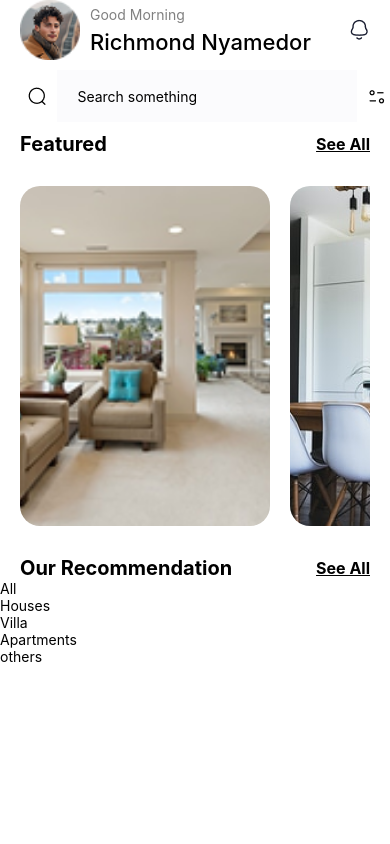
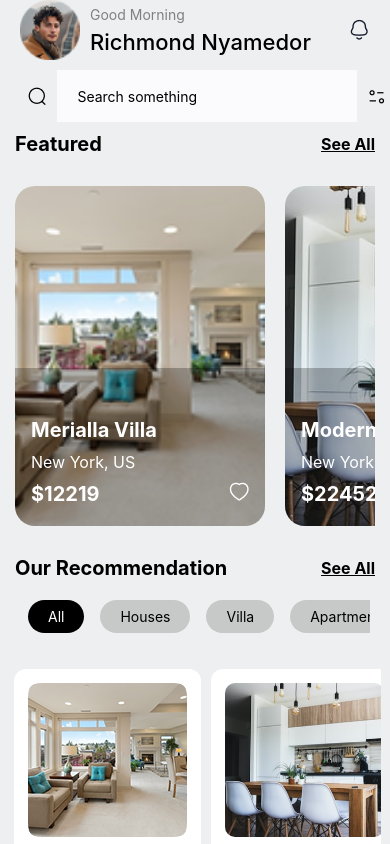
Before and after one commit to PROFF-1/Real-Estate-Commerce-App, a React Native app: screen / in a window 390 px wide. Built offline with nearby package versions, Linux system fonts and the light colour scheme.

Commit message:
Home Screen created and rendered

```diff
--- a/Data/Data.js
+++ b/Data/Data.js
@@ -32,6 +32,40 @@ export const houses=[
 ]
 
 
+export const newhouses=[
+  {
+    id:'1',
+    name:'La Grand Maison',
+    location: 'New York, US',
+    amount: `$${12219}`,
+    rating: 4.8,
+    photo: require('../assets/house1.png')
+  },
+  {
+    id:'2',
+    name:'La Grand Maison',
+    location: 'New York, US',
+    amount: `$${22452}`,
+    rating: 4.8,
+    photo: require('../assets/house4.png')
+  },{
+    id:'3',
+    name:'La Grand Maison',
+    location: 'New York, US',
+    amount: `$${52219}`,
+    rating: 4.9,
+    photo: require('../assets/house2.png')
+  },{
+    id:'4',
+    name:'La Grand Maison',
+    location: 'New York, US',
+    amount: `$${92219}`,
+    rating: 4.9,
+    photo: require('../assets/house3.png')
+  },
+]
+
+
 
 export const typesTab=[
   {
--- a/Screens/HomeScreen.js
+++ b/Screens/HomeScreen.js
@@ -2,7 +2,7 @@ import { View, Text,SafeAreaView,Image,TextInput, ScrollView,FlatList} from 'rea
 import React from 'react'
 import { styles } from '../Styles/Styles'
 import { StatusBar } from 'expo-status-bar'
-import { houses, typesTab } from '../Data/Data'
+import { houses, typesTab, newhouses} from '../Data/Data'
 
 export default function HomeScreen() {
   return (
@@ -43,7 +43,7 @@ export default function HomeScreen() {
           <Text style={styles.featured}>Featured</Text>
           <Text style={styles.sellAll}>See All</Text>
         </View>
-        <View style={{paddingHorizontal:20,marginVertical:30}}>
+        <View style={{paddingHorizontal:15,marginVertical:30,position:'relative'}}>
           <FlatList
           data={houses}
           renderItem={({item})=>{
@@ -53,6 +53,19 @@ export default function HomeScreen() {
                 source={item.photo}
                 style={styles.housesPhoto}
                 />
+                <View style={styles.houseDetails}>
+                  <Text style={styles.houseName}>
+                    {item.name}
+                  </Text>
+                  <Text style={styles.location}>
+                    {item.location}
+                  </Text>
+                  <View style={styles.amountAndLike }>
+                    <Text style={styles.amount}>{item.amount}</Text>
+                    <Image source={require('../assets/like.png')}
+                    />
+                  </View>
+                </View>
               </View>
             )
           }}
@@ -65,16 +78,52 @@ export default function HomeScreen() {
           <Text style={styles.featured}>Our Recommendation</Text>
           <Text style={styles.sellAll}>See All</Text>
         </View>
-        <View>
+        <View style={styles.tabsContainer}>
           <FlatList
           data={typesTab}
           renderItem={({item})=>{
             return(
-              <View>
-                <Text>{item.name}</Text>
+              <View style={[styles.tabs, {backgroundColor:item.id==='1'? 'black':'#c7c9c8'}]}>
+                <Text style={{color:item.id==='1'? 'white':'black'}}>{item.name}</Text>
               </View>
             )
-          }}/>
+          }}
+           horizontal
+           showsHorizontalScrollIndicator={false}
+          />
+        </View>
+        <View style={{paddingHorizontal:9}}>
+          <FlatList
+             data={newhouses}
+             renderItem={({item})=>{
+               return(
+                 <View style={styles.itemHolder}>
+                  <View style={styles.houseImageContainer}>
+                    <Image source={item.photo}
+
+                    style={{height:154,width:159,borderRadius:10}}
+                    />
+                  </View>
+                  <View>
+                    <Text style={styles.otherHouseName}>{item.name}</Text>
+                    <Text style={styles.otherHouseLocation}>{item.location}</Text>
+                    <View style={styles.amountAndLike}>
+                      <Text style={styles.otherHouseAmount}>
+                        {item.amount}
+                      </Text>
+                      <Image source={require('../assets/like.png')}
+                      tintColor='black'/>
+                    </View>
+                  </View>
+                 </View>
+               )
+             }}
+             vertical
+             numColumns={2}
+             showsHorizontalScrollIndicator={false}
+             keyExtractor={item=>(item.id)}
+             nestedScrollEnabled={false}
+          />
         </View>
         <StatusBar/>
       </ScrollView>
--- a/Styles/Styles.js
+++ b/Styles/Styles.js
@@ -24,7 +24,7 @@ export const styles = StyleSheet.create({
 
   homeScreenContainer:{
     flex:1,
-    backgroundColor:'#fff',
+    backgroundColor:'#edeff0',
   },
 
   authTextContainer:{
@@ -129,7 +129,7 @@ export const styles = StyleSheet.create({
     flexDirection:'row',
     alignItems:'center',
     justifyContent:'space-between',
-    marginHorizontal:20
+    marginHorizontal:15
   },
 
   featured:{
@@ -155,5 +155,97 @@ export const styles = StyleSheet.create({
     height:340,
     width:250,
     borderRadius:20
+  },
+
+  tabs:{
+    alignContent:'center',
+    justifyContent:'space-between',
+    paddingVertical:8,
+    paddingHorizontal:20,
+    borderRadius:30,
+    marginHorizontal:8
+  },
+  tabsContainer:{
+    paddingHorizontal:20,
+    marginVertical:20
+
+  },
+
+  houseDetails:{
+    backgroundColor:'green',
+    position:'absolute',
+    bottom:0,
+    width:'100%',
+    height:158,
+    backgroundColor:'rgba(0,0,0,0.25)',
+    borderBottomLeftRadius:20,
+    borderBottomRightRadius:20,
+    paddingTop:50,
+    paddingHorizontal: 16,
+
+  },
+
+  houseName:{
+    fontSize: 20,
+    color:'white',
+    fontWeight:'bold',
+    marginBottom:10,
+  },
+
+  location:{
+    color:'white',
+    fontSize:16,
+    marginBottom:10,
+
+  },
+
+  amountAndLike:{
+    display:'flex',
+    flexDirection:'row',
+    justifyContent:'space-between'
+  },
+
+  amount:{
+    fontSize:20,
+    color:'white',
+    fontWeight:'bold'
+  },
+
+  houseImageContainer:{
+    height:154,
+    width:159,
+
+  },
+
+  itemHolder:{
+    backgroundColor:'#fff',
+    marginHorizontal:5,
+    marginVertical:16,
+   paddingTop:14,
+   paddingHorizontal:14,
+   paddingBottom:20,
+   borderRadius:12
+  },
+
+  otherHouseName:{
+    fontWeight:'bold',
+    fontSize:16,
+    marginTop:12
+  },
+
+
+  otherHouseLocation: {
+    fonSize: 12,
+    color: '#8c8e98',
+    marginVertical:10
+  },
+
+
+  otherHouseAmount:{
+    fontSize: 16,
+    fontWeight:'bold'
   }
+
+
+
 })
```
Also changed, not shown: assets/like.png (added).
